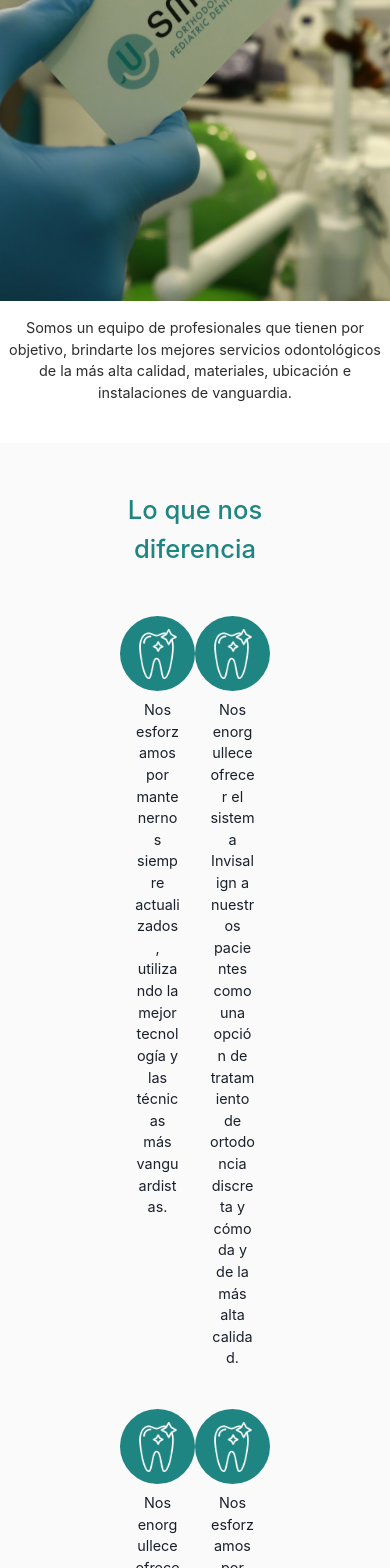
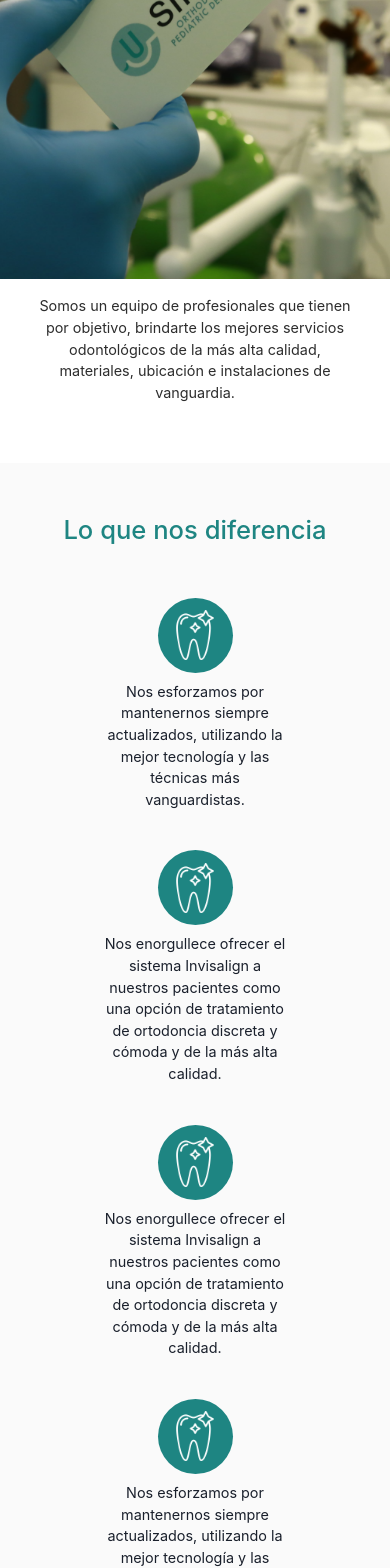
Before and after one commit to JAngelGC/u-smile-website, a Next.js app: page /quienes-somos in a window 390 px wide. Shown: the part 432-2000 px from the top of the page. Built offline with nearby package versions, Linux system fonts and the light colour scheme.

Commit message:
Media queries for section logo component

```diff
--- a/src/components/aboutPage/Advantage.module.css
+++ b/src/components/aboutPage/Advantage.module.css
@@ -5,6 +5,8 @@
 
   width: 50%;
   margin-top: 5rem;
+
+  /* background-color: yellowgreen; */
 }
 
 .box-icon {
@@ -25,3 +27,42 @@
   text-align: center;
   font-size: var(--fs-mid-text);
 }
+
+/**************************/
+/* BELOW 1344px /smaller desktops */
+/**************************/
+@media (max-width: 84em) {
+}
+
+/**************************/
+/* BELOW 1200px /landscape tablets */
+/**************************/
+@media (max-width: 75em) {
+}
+
+/**************************/
+/* BELOW 940px /  tablets */
+/**************************/
+@media (max-width: 59em) {
+}
+
+/**************************/
+/* BELOW 700px /  smaller tablets */
+/**************************/
+@media (max-width: 44em) {
+}
+
+/**************************/
+/* BELOW 544px /  phones */
+/**************************/
+@media (max-width: 34em) {
+  .box-advantage {
+    width: 100%;
+  }
+}
+
+/**************************/
+/* BELOW 375px /  phones */
+/**************************/
+@media (max-width: 23em) {
+}
--- a/src/components/aboutPage/SectionAdvantages.module.css
+++ b/src/components/aboutPage/SectionAdvantages.module.css
@@ -18,3 +18,46 @@
   display: flex;
   flex-wrap: wrap;
 }
+
+/**************************/
+/* BELOW 1344px /smaller desktops */
+/**************************/
+@media (max-width: 84em) {
+}
+
+/**************************/
+/* BELOW 1200px /landscape tablets */
+/**************************/
+@media (max-width: 75em) {
+}
+
+/**************************/
+/* BELOW 940px /  tablets */
+/**************************/
+@media (max-width: 59em) {
+  .section-advantages {
+    /* margin: 5rem 0; */
+    padding: 5rem 2.5rem;
+  }
+}
+
+/**************************/
+/* BELOW 700px /  smaller tablets */
+/**************************/
+@media (max-width: 44em) {
+  .box-advantages {
+    padding: 0 2.5rem;
+  }
+}
+
+/**************************/
+/* BELOW 544px /  phones */
+/**************************/
+@media (max-width: 34em) {
+}
+
+/**************************/
+/* BELOW 375px /  phones */
+/**************************/
+@media (max-width: 23em) {
+}
--- a/src/components/ui/SectionInfoLarge.module.css
+++ b/src/components/ui/SectionInfoLarge.module.css
@@ -3,7 +3,7 @@
   /* width: 70%; */
   max-width: 1200px;
   margin: 2.5rem auto;
-  margin-bottom: 5rem;
+  margin-bottom: 7.5rem;
 
   display: flex;
   flex-direction: column;
@@ -29,6 +29,7 @@
   font-size: var(--fs-mid-text);
   color: var(--black-color);
   text-align: center;
+  width: 80%;
 }
 
 /**************************/
--- a/src/components/ui/SectionLogo.module.css
+++ b/src/components/ui/SectionLogo.module.css
@@ -11,7 +11,8 @@
 .box-img {
   position: relative;
   height: 150px;
-  width: 50%;
+  width: 300px;
+  /* background-color: yellowgreen; */
 }
 
 .text {
@@ -21,3 +22,46 @@
 
   text-align: center;
 }
+
+/**************************/
+/* BELOW 1344px /smaller desktops */
+/**************************/
+@media (max-width: 84em) {
+}
+
+/**************************/
+/* BELOW 1200px /landscape tablets */
+/**************************/
+@media (max-width: 75em) {
+}
+
+/**************************/
+/* BELOW 940px /  tablets */
+/**************************/
+@media (max-width: 59em) {
+}
+
+/**************************/
+/* BELOW 700px /  smaller tablets */
+/**************************/
+@media (max-width: 44em) {
+  .text {
+    width: 80%;
+  }
+}
+
+/**************************/
+/* BELOW 544px /  phones */
+/**************************/
+@media (max-width: 34em) {
+  .box-img {
+    height: 100px;
+    width: 250px;
+  }
+}
+
+/**************************/
+/* BELOW 375px /  phones */
+/**************************/
+@media (max-width: 23em) {
+}
```
